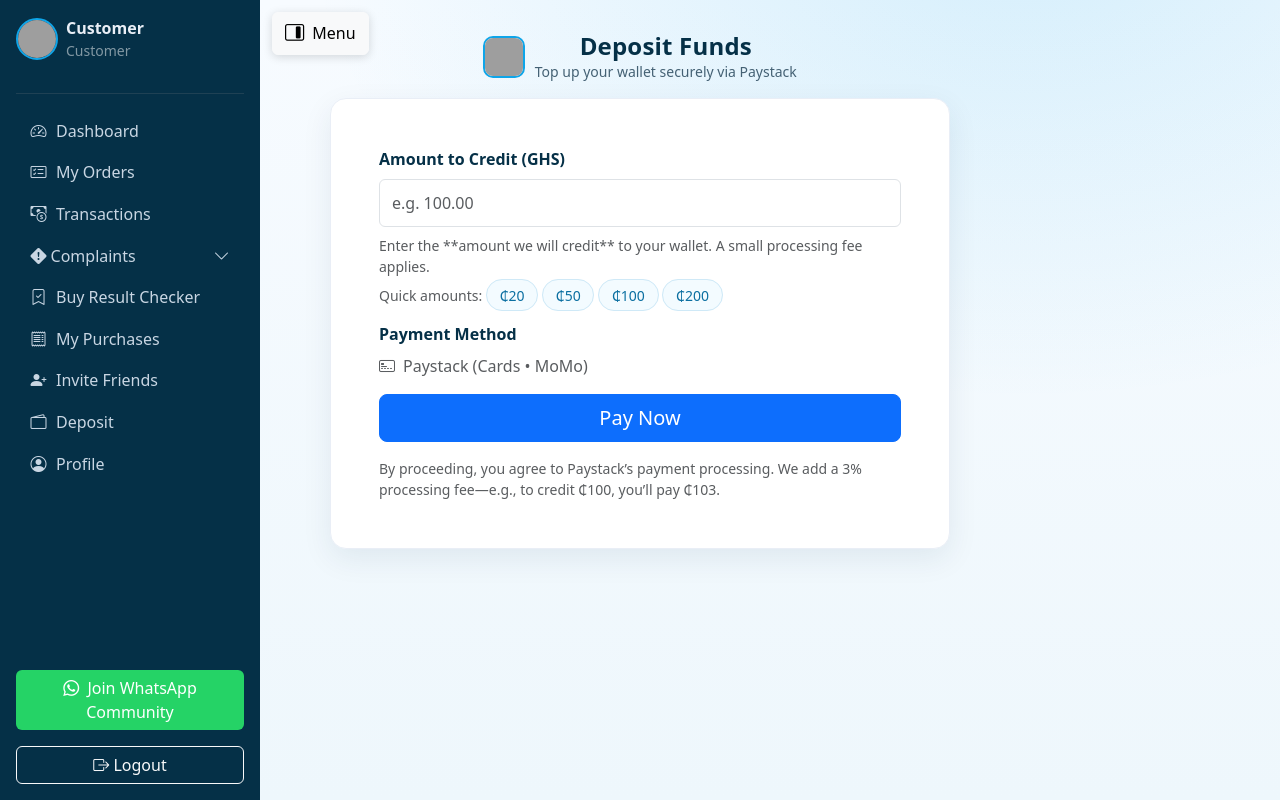
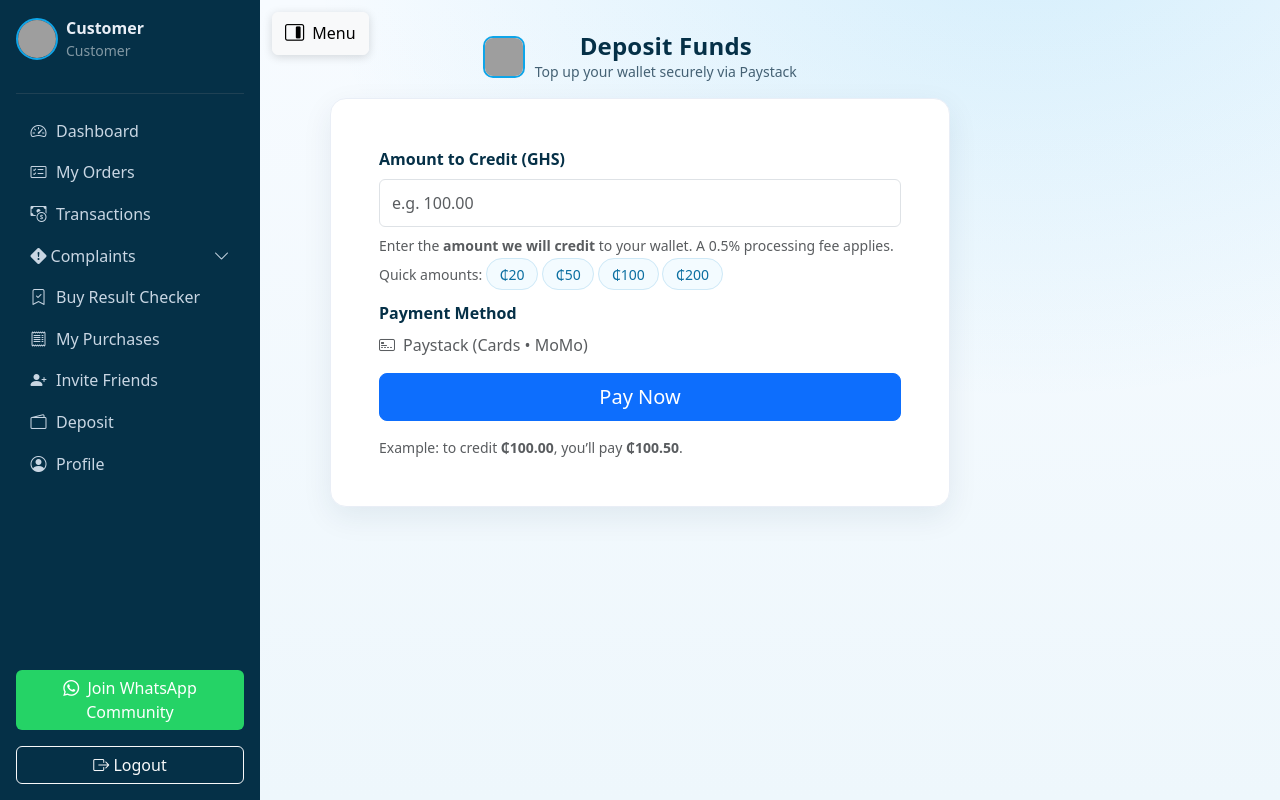
Before and after one commit to Cybok06/nagonu_updated, a Flask app: template templates/deposit.html in a window 1280 px wide. Run offline with Flask 3, Linux system fonts and the light colour scheme; the template is opened without the code that fills it, so the values that code supplies are empty; parts of the project's set-up code (start-up, migrations or seed data) failed here and were passed over; some libraries are stand-ins or nearby versions; grey boxes are pictures that could not be loaded.

Commit message:
Update deposit.html

```diff
--- a/templates/deposit.html
+++ b/templates/deposit.html
@@ -69,7 +69,7 @@
           <input type="number" inputmode="decimal" step="0.01" min="1" id="amount" class="form-control"
                  placeholder="e.g. 100.00" autocomplete="off" required>
           <div class="form-text mt-2">
-            Enter the **amount we will credit** to your wallet. A small processing fee applies.
+            Enter the <strong>amount we will credit</strong> to your wallet. A 0.5% processing fee applies.
           </div>
           <div class="form-text mt-2">
             Quick amounts:
@@ -87,7 +87,7 @@
             <div class="col-5 text-end"><strong id="netOut">₵0.00</strong></div>
           </div>
           <div class="row">
-            <div class="col-7">Processing fee (<span id="feeRateTxt">3%</span>)</div>
+            <div class="col-7">Processing fee (<span id="feeRateTxt">0.5%</span>)</div>
             <div class="col-5 text-end text-muted" id="feeOut">₵0.00</div>
           </div>
           <div class="row">
@@ -111,7 +111,7 @@
         </div>
 
         <div class="small text-muted mt-3">
-          By proceeding, you agree to Paystack’s payment processing. We add a 3% processing fee—e.g., to credit ₵100, you’ll pay ₵103.
+          Example: to credit <strong>₵100.00</strong>, you’ll pay <strong>₵100.50</strong>.
         </div>
       </form>
     </div>
@@ -133,7 +133,7 @@
     (function(){
       const email = "{{ email | default('') }}";
       const PAYSTACK_PK = "{{ PAYSTACK_PUBLIC_KEY | default(paystack_pk) | default('') }}";
-      const FEE_RATE = Number("{{ '%.6f'|format(deposit_fee_rate|default(0.03)) }}"); // 0.03
+      const FEE_RATE = Number("{{ '%.6f'|format(deposit_fee_rate|default(0.005)) }}"); // 0.5%
 
       const payBtn   = document.getElementById('payBtn');
       const btnText  = document.getElementById('payBtnText');
@@ -146,21 +146,27 @@
       const grossOut = document.getElementById('grossOut');
       const feeRateTxt = document.getElementById('feeRateTxt');
 
-      feeRateTxt.textContent = `${(FEE_RATE*100).toFixed(0)}%`;
+      feeRateTxt.textContent = `${(FEE_RATE*100).toFixed(1)}%`;
 
-      // Utility formatters
+      // Helpers (shared rounding with backend)
       const fmt = n => `₵${Number(n || 0).toFixed(2)}`;
-      const ceilPesewas = ghs => Math.ceil(Number(ghs) * 100); // never under-collect
+      const roundPesewas = ghs => Math.round(Number(ghs) * 100);   // nearest pesewa
       const toGhs = pesewas => (pesewas/100).toFixed(2);
 
-      // Quick chips
-      document.querySelectorAll('.amount-chip').forEach(chip=>{
-        chip.addEventListener('click', ()=>{
-          const v = parseFloat(chip.getAttribute('data-val') || '0');
-          amountEl.value = v.toFixed(2);
-          amountEl.dispatchEvent(new Event('input'));
-        });
-      });
+      function compute(gNet){
+        // Round net to pesewas (what we will credit)
+        const net_pes = roundPesewas(gNet);
+        // Fee = round(net * rate) to pesewas
+        const fee_pes = Math.round((gNet * FEE_RATE) * 100);
+        const gross_pes = net_pes + fee_pes;
+
+        return {
+          net_g: Number(toGhs(net_pes)),
+          fee_g: Number(toGhs(fee_pes)),
+          gross_g: Number(toGhs(gross_pes)),
+          gross_pes
+        };
+      }
 
       function showError(msg){
         const el = document.getElementById('toast');
@@ -180,14 +186,11 @@
           btnText.textContent = 'Pay Now';
           return;
         }
-        const grossPesewas = ceilPesewas(net * (1 + FEE_RATE));
-        const gross = Number(toGhs(grossPesewas));
-        const fee = (gross - net);
-
-        netOut.textContent = fmt(net);
-        feeOut.textContent = fmt(fee);
-        grossOut.textContent = fmt(gross);
-        btnText.textContent = `Pay ${fmt(gross)}`;
+        const { net_g, fee_g, gross_g } = compute(net);
+        netOut.textContent = fmt(net_g);
+        feeOut.textContent = fmt(fee_g);
+        grossOut.textContent = fmt(gross_g);
+        btnText.textContent = `Pay ${fmt(gross_g)}`;
         feeBox.style.display = '';
       }
 
@@ -214,27 +217,25 @@
           return;
         }
 
-        // Compute gross (pesewas, CEIL)
-        const grossPesewas = ceilPesewas(net * (1 + FEE_RATE));
+        const { net_g, gross_pes } = compute(net);
 
         disableBtn(true);
 
         const handler = PaystackPop.setup({
           key: PAYSTACK_PK,
           email: email,
-          amount: grossPesewas, // what customer pays
+          amount: gross_pes,                         // what customer pays (pesewas)
           currency: "GHS",
           metadata: {
-            net_amount_ghs: Number(net.toFixed(2)),
+            net_amount_ghs: Number(net_g.toFixed(2)),              // EXACT wallet credit
             fee_rate: Number(FEE_RATE.toFixed(6)),
-            gross_amount_ghs: Number((grossPesewas/100).toFixed(2)),
+            gross_amount_ghs: Number((gross_pes/100).toFixed(2)),  // for transparency/logs
             custom_fields: [{ display_name:"Platform", variable_name:"platform", value:"Nagonu Web" }]
           },
           callback: function(response){
             window.location.href = `/verify_transaction?reference=${encodeURIComponent(response.reference)}`;
           },
           onClose: function(){
-            showError('Transaction cancelled.');
             disableBtn(false);
           }
         });
```
